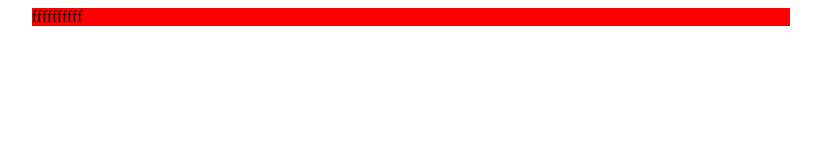
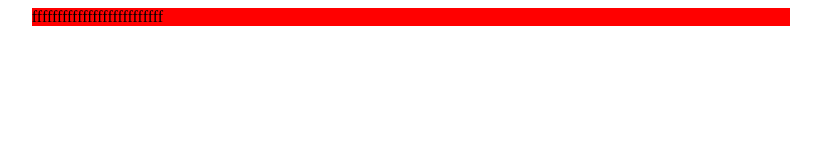
Before and after one commit to xiezhe/test.github.com, a plain HTML site: page tes1.html in a window 1280 px wide. Shown: the whole page, without its empty margins (229-1050 px from the left). Drawn offline with Linux system fonts and the light colour scheme.

Commit message:
测试修改
测试修改

```diff
--- a/tes1.html
+++ b/tes1.html
@@ -9,6 +9,6 @@
 	</style>
 </head>
 <body>
-	<div>ffffffffff</div>
+	<div>ffffffffffffffffffffffffff</div>
 </body>
 </html>
```
